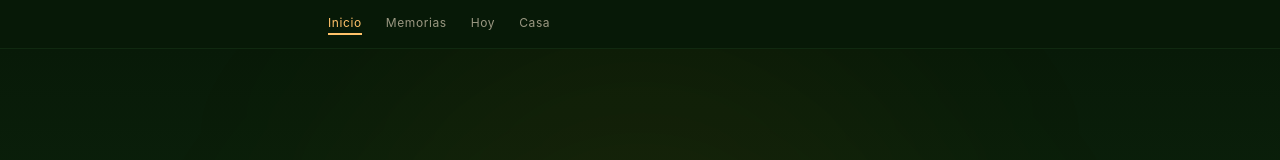
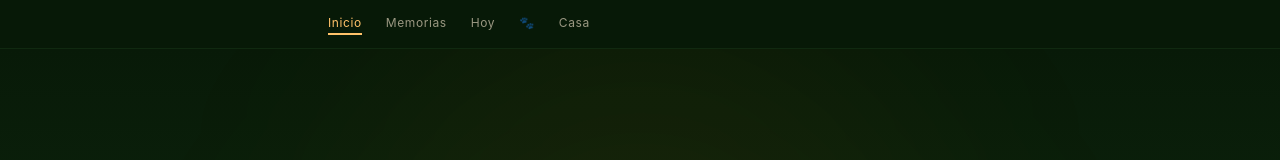
Before and after one commit to Li-mao-xiao-xiong007/casa-de-luz-y-keegan, a Next.js app: page / in a window 1280 px wide. Shown: the top 160 px of the page. Built offline with nearby package versions, Linux system fonts and the light colour scheme.

Commit message:
feat: 导航栏添加 Pawprints 入口

```diff
--- a/pages/_app.tsx
+++ b/pages/_app.tsx
@@ -7,6 +7,7 @@ const NAV = [
   { href: "/", label: "Inicio" },
   { href: "/memories", label: "Memorias" },
   { href: "/today", label: "Hoy" },
+  { href: "/pawprints", label: "🐾" },
   { href: "/casa", label: "Casa" },
 ];
 
```
